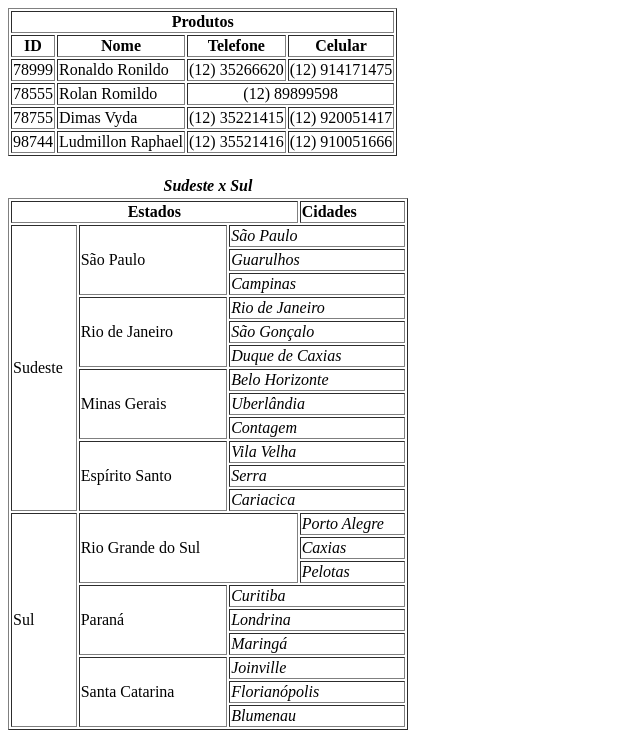
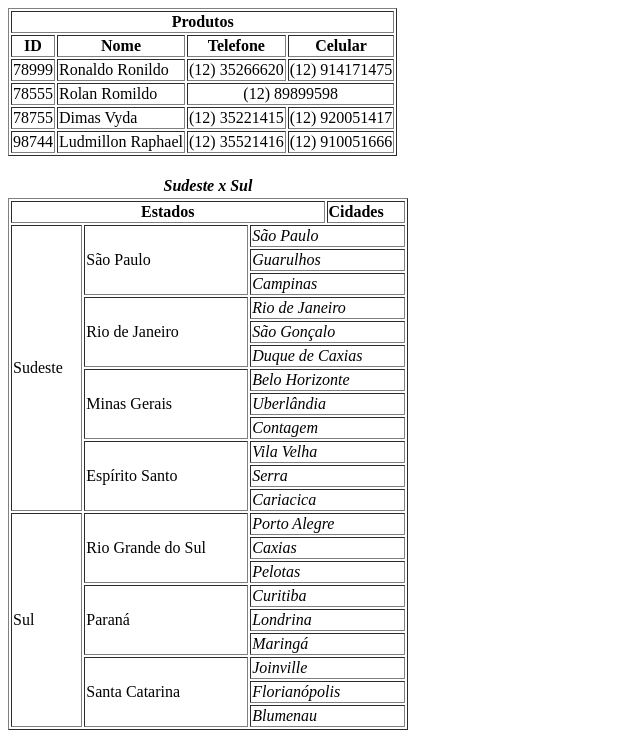
Before and after one commit to FranciscoMarques02/Tabelas, a plain HTML site: page index.htm in a window 1280 px wide. Shown: the top 745 px of the page, without its empty margins (0-640 px from the left). Drawn offline with Linux system fonts and the light colour scheme.

Commit message:
Update index.htm

```diff
--- a/index.htm
+++ b/index.htm
@@ -97,7 +97,7 @@
         </tr>
         <tr>
             <td rowspan="9">Sul</td>
-            <td rowspan="3" colspan="2">Rio Grande do Sul</td>
+            <td rowspan="3">Rio Grande do Sul</td>
             <td colspan="2"><i>Porto Alegre</i></td>
         </tr>
         <tr>
```
